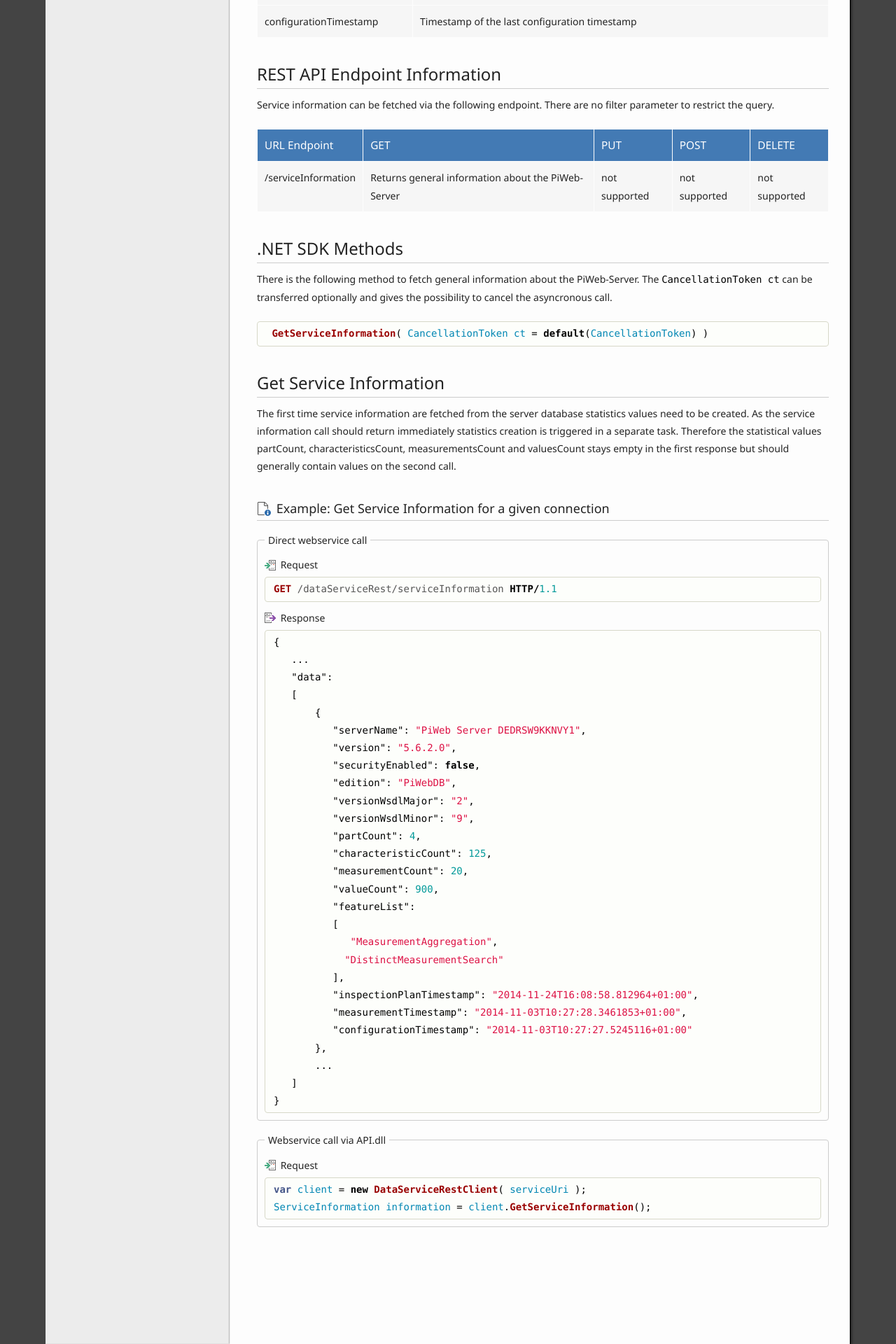
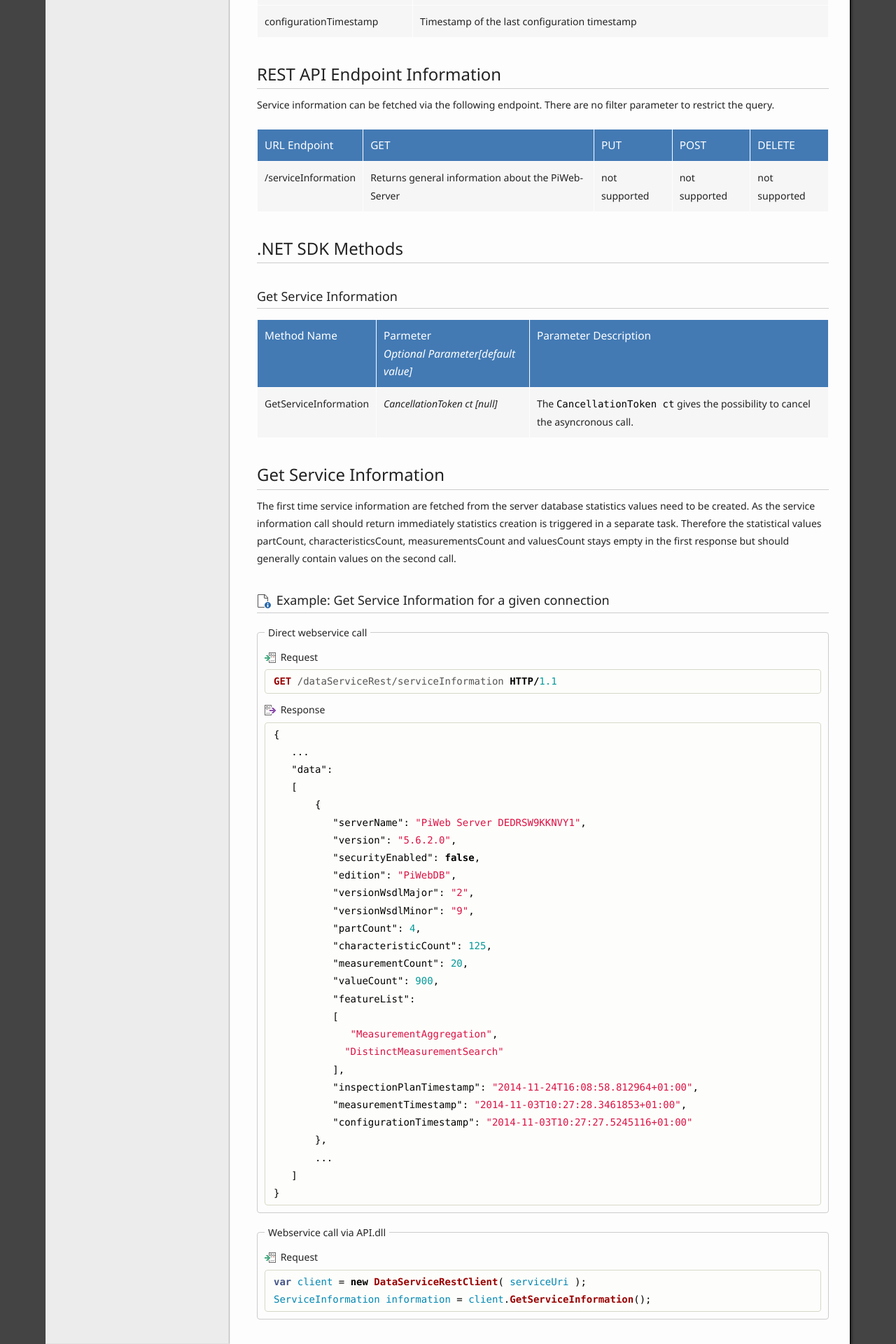
Before and after one commit to ZEISS-PiWeb/PiWeb-Api, a Jekyll site: the page built from _pages/021-serviceinformation.md, in a window 1280 px wide. Shown: the part 1010-2930 px from the top of the page at 70% size. Built offline with Jekyll 4.4.1, drawn with Linux system fonts in a browser that asks for light colours.

Commit message:
Update 021-serviceinformation.md

````diff
--- a/_pages/021-serviceinformation.md
+++ b/_pages/021-serviceinformation.md
@@ -45,9 +45,11 @@
 
 ## {{page.sections['sdk'] }}
 
-There is the following method to fetch general information about the PiWeb-Server. The ```CancellationToken ct``` can be transferred optionally and gives the possibility to cancel the asyncronous call.
+### Get Service Information
 
-{% highlight csharp %} GetServiceInformation( CancellationToken ct = default(CancellationToken) ) {% endhighlight %}
+Method Name | Parmeter<br>*Optional Parameter[default value]* | Parameter Description
+------------|-------------------------------------------------|----------------------
+GetServiceInformation | *CancellationToken ct [null]* |  The ```CancellationToken ct``` gives the possibility to cancel the asyncronous call.
 
 ## {{ page.sections['get'] }}
 
````
